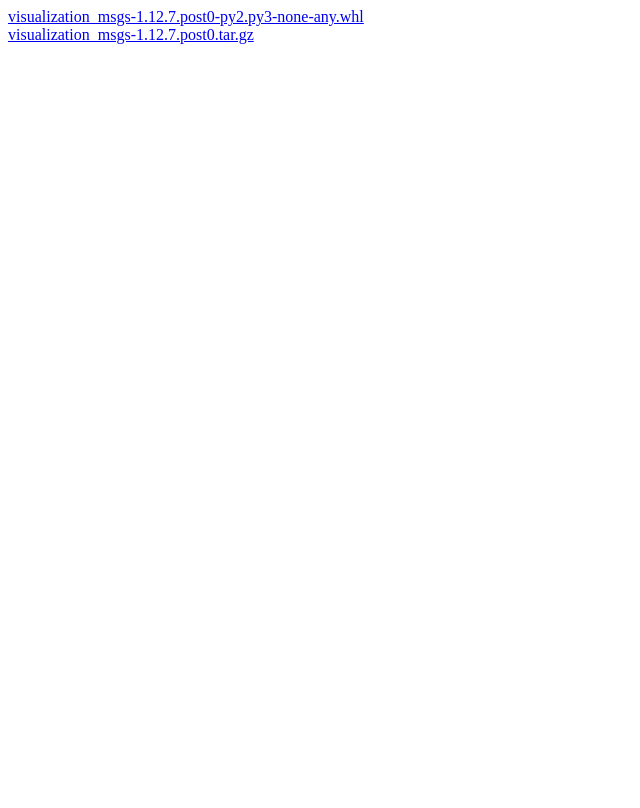
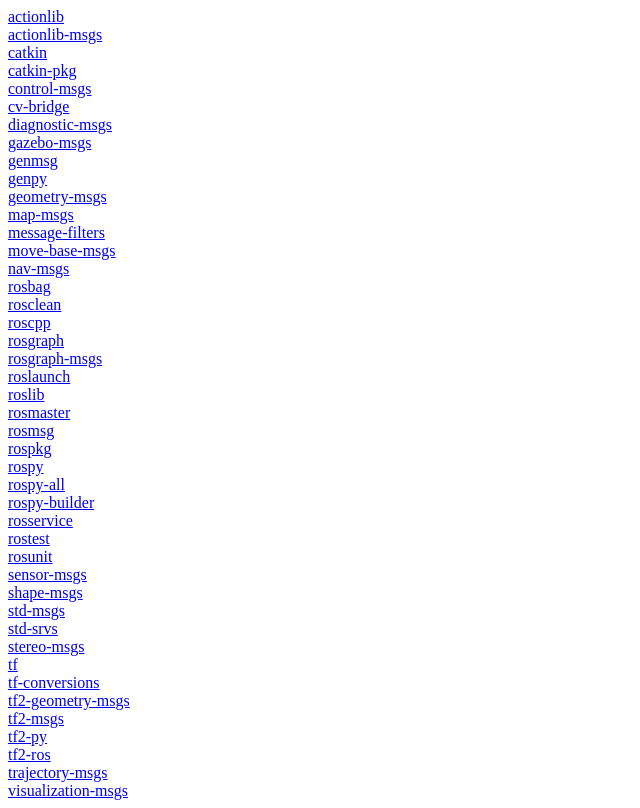
Before and after one commit to UPennMEAM620/UPennMEAM620.github.io, a plain HTML site: page visualization-msgs/index.html in a window 1280 px wide. Shown: the whole page, without its empty margins (0-640 px from the left). Drawn offline with Linux system fonts and the light colour scheme.

Commit message:
add cv-bridge back

```diff
--- a/visualization-msgs/index.html
+++ b/visualization-msgs/index.html
@@ -1,4 +1,46 @@
 <!DOCTYPE html><html><body>
-<a href="visualization_msgs-1.12.7.post0-py2.py3-none-any.whl">visualization_msgs-1.12.7.post0-py2.py3-none-any.whl</a><br>
-<a href="visualization_msgs-1.12.7.post0.tar.gz">visualization_msgs-1.12.7.post0.tar.gz</a><br>
+<a href="actionlib/">actionlib</a><br>
+<a href="actionlib-msgs/">actionlib-msgs</a><br>
+<a href="catkin/">catkin</a><br>
+<a href="catkin-pkg/">catkin-pkg</a><br>
+<a href="control-msgs/">control-msgs</a><br>
+<a href="cv-bridge/">cv-bridge</a><br>
+<a href="diagnostic-msgs/">diagnostic-msgs</a><br>
+<a href="gazebo-msgs/">gazebo-msgs</a><br>
+<a href="genmsg/">genmsg</a><br>
+<a href="genpy/">genpy</a><br>
+<a href="geometry-msgs/">geometry-msgs</a><br>
+<a href="map-msgs/">map-msgs</a><br>
+<a href="message-filters/">message-filters</a><br>
+<a href="move-base-msgs/">move-base-msgs</a><br>
+<a href="nav-msgs/">nav-msgs</a><br>
+<a href="rosbag/">rosbag</a><br>
+<a href="rosclean/">rosclean</a><br>
+<a href="roscpp/">roscpp</a><br>
+<a href="rosgraph/">rosgraph</a><br>
+<a href="rosgraph-msgs/">rosgraph-msgs</a><br>
+<a href="roslaunch/">roslaunch</a><br>
+<a href="roslib/">roslib</a><br>
+<a href="rosmaster/">rosmaster</a><br>
+<a href="rosmsg/">rosmsg</a><br>
+<a href="rospkg/">rospkg</a><br>
+<a href="rospy/">rospy</a><br>
+<a href="rospy-all/">rospy-all</a><br>
+<a href="rospy-builder/">rospy-builder</a><br>
+<a href="rosservice/">rosservice</a><br>
+<a href="rostest/">rostest</a><br>
+<a href="rosunit/">rosunit</a><br>
+<a href="sensor-msgs/">sensor-msgs</a><br>
+<a href="shape-msgs/">shape-msgs</a><br>
+<a href="std-msgs/">std-msgs</a><br>
+<a href="std-srvs/">std-srvs</a><br>
+<a href="stereo-msgs/">stereo-msgs</a><br>
+<a href="tf/">tf</a><br>
+<a href="tf-conversions/">tf-conversions</a><br>
+<a href="tf2-geometry-msgs/">tf2-geometry-msgs</a><br>
+<a href="tf2-msgs/">tf2-msgs</a><br>
+<a href="tf2-py/">tf2-py</a><br>
+<a href="tf2-ros/">tf2-ros</a><br>
+<a href="trajectory-msgs/">trajectory-msgs</a><br>
+<a href="visualization-msgs/">visualization-msgs</a><br>
 </body></html>
```
Also changed, not shown: cv-bridge/index.html (added, +4 -0 lines), index.html (+1 -0 lines), 2 other files.
